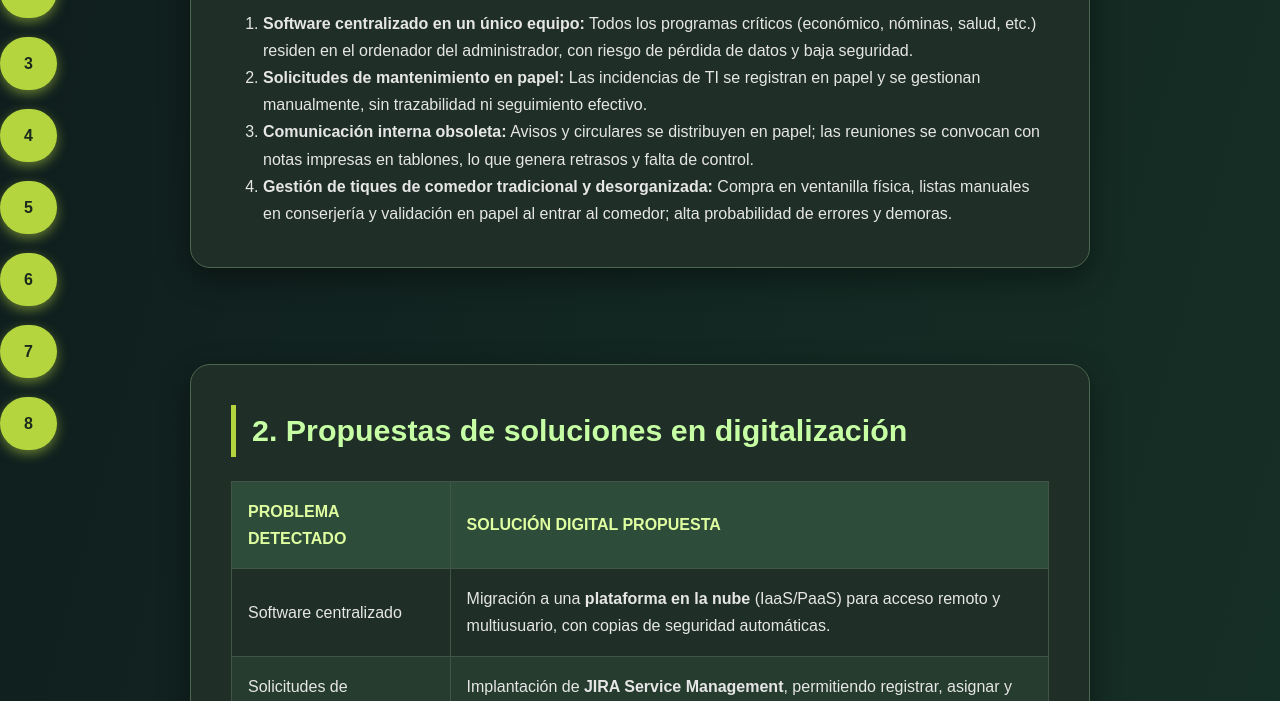
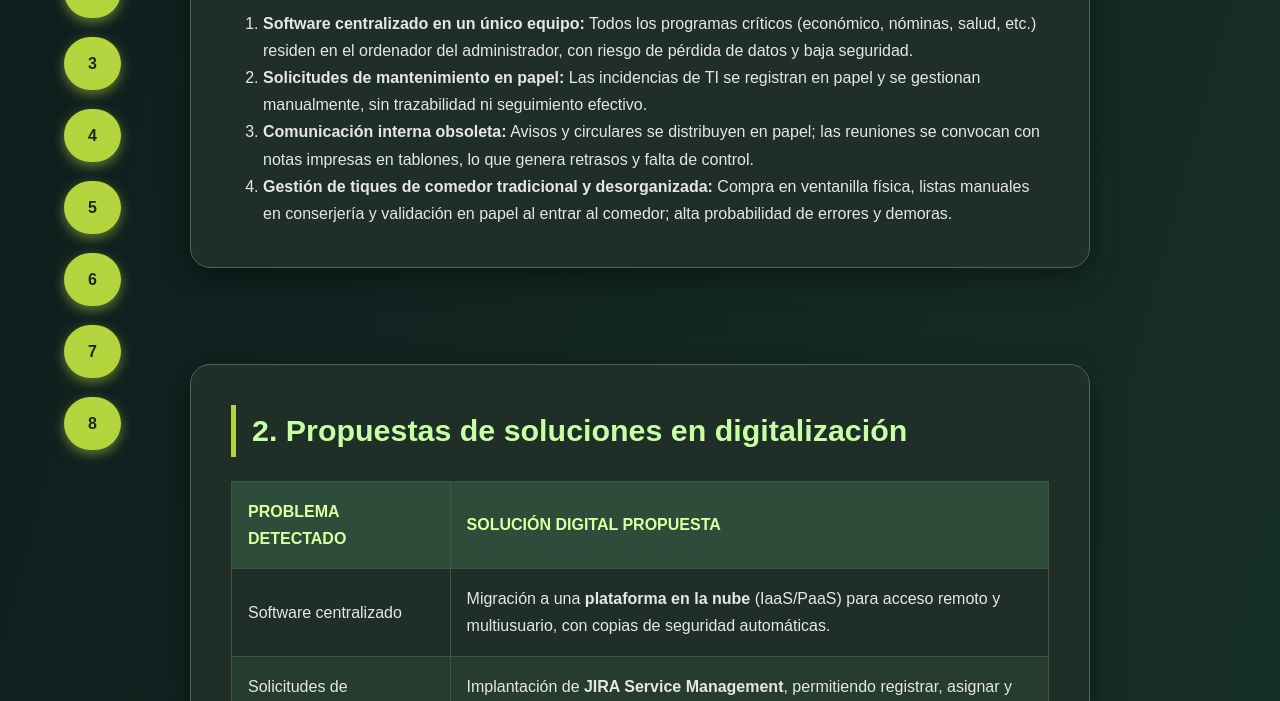
Before and after one commit to AlphaRiseIA/LinaresAlejandroArcasIliaMilanCarlosBuenoUnai_ASIX1_1665_AE12, a plain HTML site: page index.html in a window 1280 px wide. Shown: the part 399-1100 px from the top of the page. Drawn offline with Linux system fonts and the light colour scheme.

Commit message:
Update styles.css
Optimizando visualización de la pagina

```diff
--- a/style/styles.css
+++ b/style/styles.css
@@ -122,7 +122,8 @@
 
   .slider-nav {
     position: fixed;
-    left: 0;
+    left: 5%;
+    right: 5%;
     display: grid;
     align-items: center;
     justify-items: start;
```
